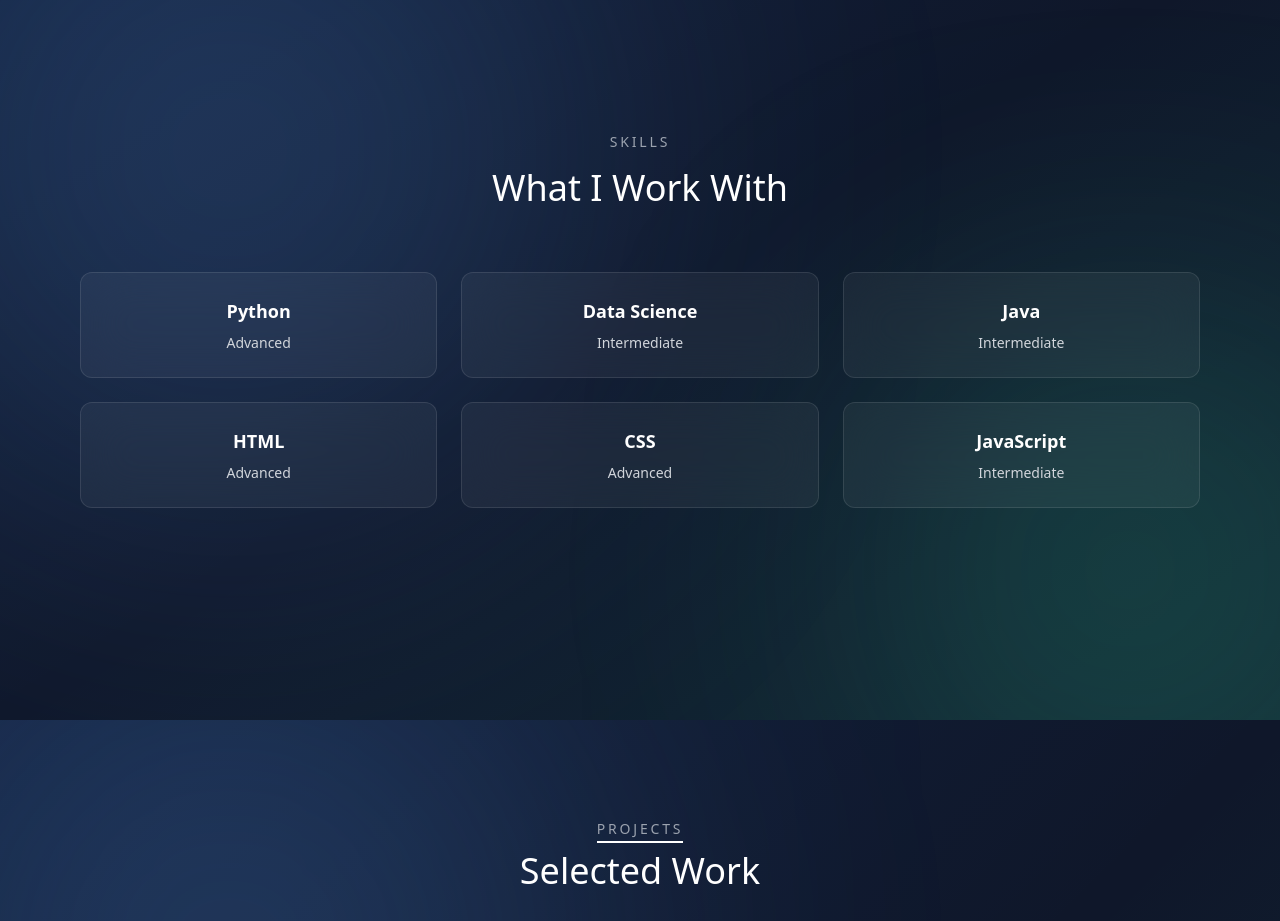
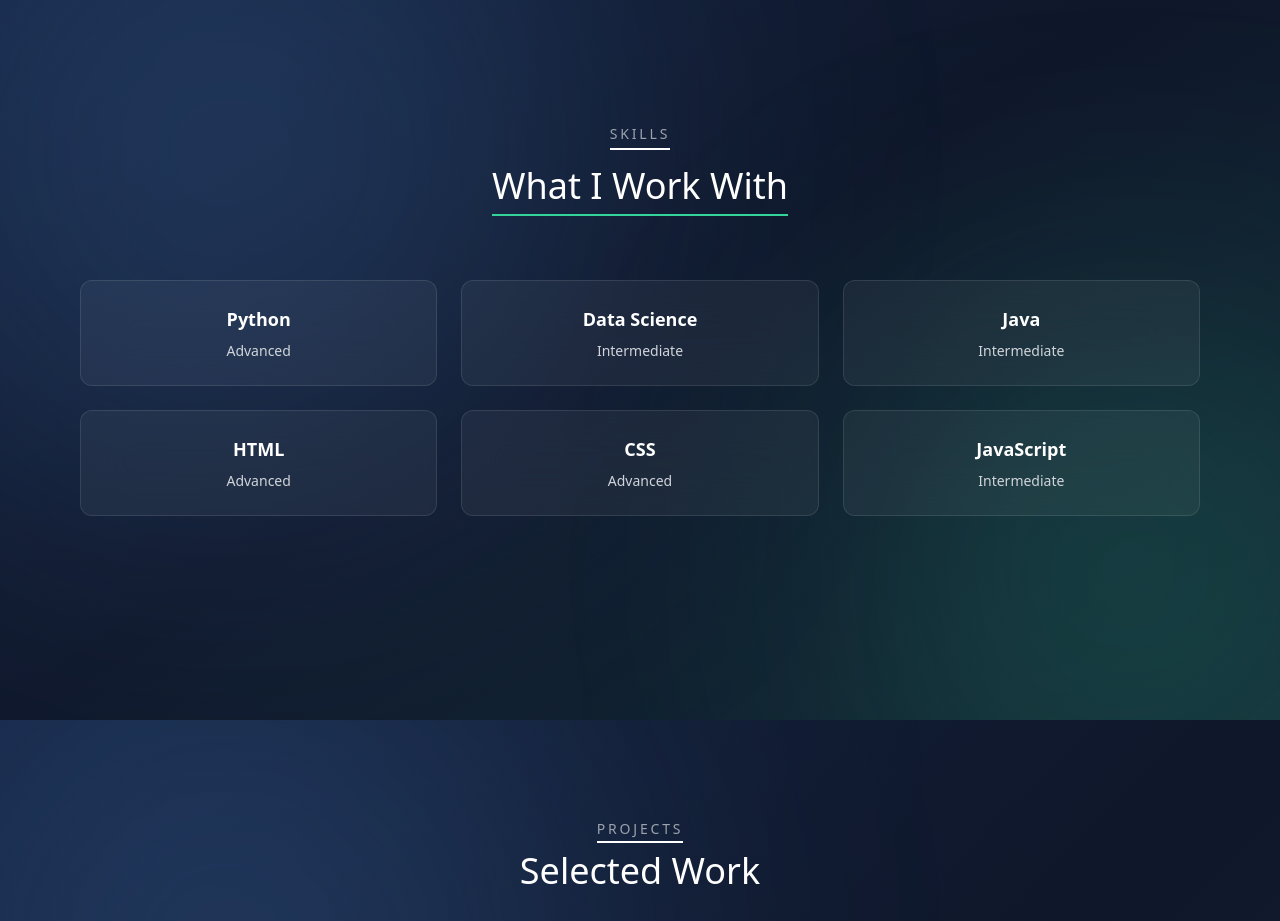
Before and after one commit to Srabanigorai/latest-portfolio, a React (Vite) app: page / in a window 1280 px wide. Shown: the part 1680-2601 px from the top of the page. Built offline with nearby package versions, Linux system fonts and the light colour scheme.

Commit message:
Update Skills.jsx

```diff
--- a/src/components/Skills.jsx
+++ b/src/components/Skills.jsx
@@ -8,7 +8,7 @@ import { useEffect } from "react";
 
 export default function Skills() {
 
-  // 🧠 mouse tracking (same system as hero)
+  // 🧠 mouse tracking
   const mouseX = useMotionValue(0);
   const mouseY = useMotionValue(0);
 
@@ -70,15 +70,35 @@ export default function Skills() {
 <motion.div
   initial={{ opacity: 0, y: 40 }}
   whileInView={{ opacity: 1, y: 0 }}
-          className="text-center mb-16"
+  className="text-center mb-16 flex flex-col items-center"
 >
-          <p className="text-sm tracking-[0.2em] text-gray-400 uppercase mb-4">
+  {/* TOP LABEL */}
+  <div className="relative mb-4">
+    <p className="text-sm tracking-[0.2em] text-gray-400 uppercase text-center">
       Skills
     </p>
 
-          <h2 className="text-3xl md:text-4xl font-medium">
+    <motion.div
+      initial={{ width: 0 }}
+      whileInView={{ width: "100%" }}
+      transition={{ duration: 0.6 }}
+      className="h-[2px] bg-white mt-1 mx-auto"
+    />
+  </div>
+
+  {/* MAIN HEADING */}
+  <div className="relative">
+    <h2 className="text-3xl md:text-4xl font-medium text-center">
       What I Work With
     </h2>
+
+    <motion.div
+      initial={{ width: 0 }}
+      whileInView={{ width: "100%" }}
+      transition={{ duration: 0.6, delay: 0.2 }}
+      className="h-[2px] bg-emerald-400 mt-2 mx-auto"
+    />
+  </div>
 </motion.div>
 
         {/* 🎴 CARDS */}
@@ -92,16 +112,16 @@ export default function Skills() {
               transition={{ delay: i * 0.1 }}
 
               whileHover={{
-                scale: 1.08,
-                rotateX: 8,
-                rotateY: -8
+                scale: 1.1,
+                rotateX: 10,
+                rotateY: -10
               }}
 
-              className="relative group bg-white/5 border border-white/10 backdrop-blur-xl rounded-xl p-6 text-center overflow-hidden"
+              className="relative group bg-white/5 border border-white/10 backdrop-blur-xl rounded-xl p-6 text-center overflow-hidden transition"
             >
-              {/* ✨ GLOW */}
+              {/* ✨ STRONGER GLOW */}
               <div className="absolute inset-0 opacity-0 group-hover:opacity-100 transition duration-500">
-                <div className="w-full h-full bg-gradient-to-br from-blue-400/20 to-emerald-400/20 blur-xl" />
+                <div className="w-full h-full bg-gradient-to-br from-blue-400/30 to-emerald-400/30 blur-xl" />
               </div>
 
               {/* 🔥 CONTENT */}
```
Lines whose indentation alone changed are shown as unchanged.
